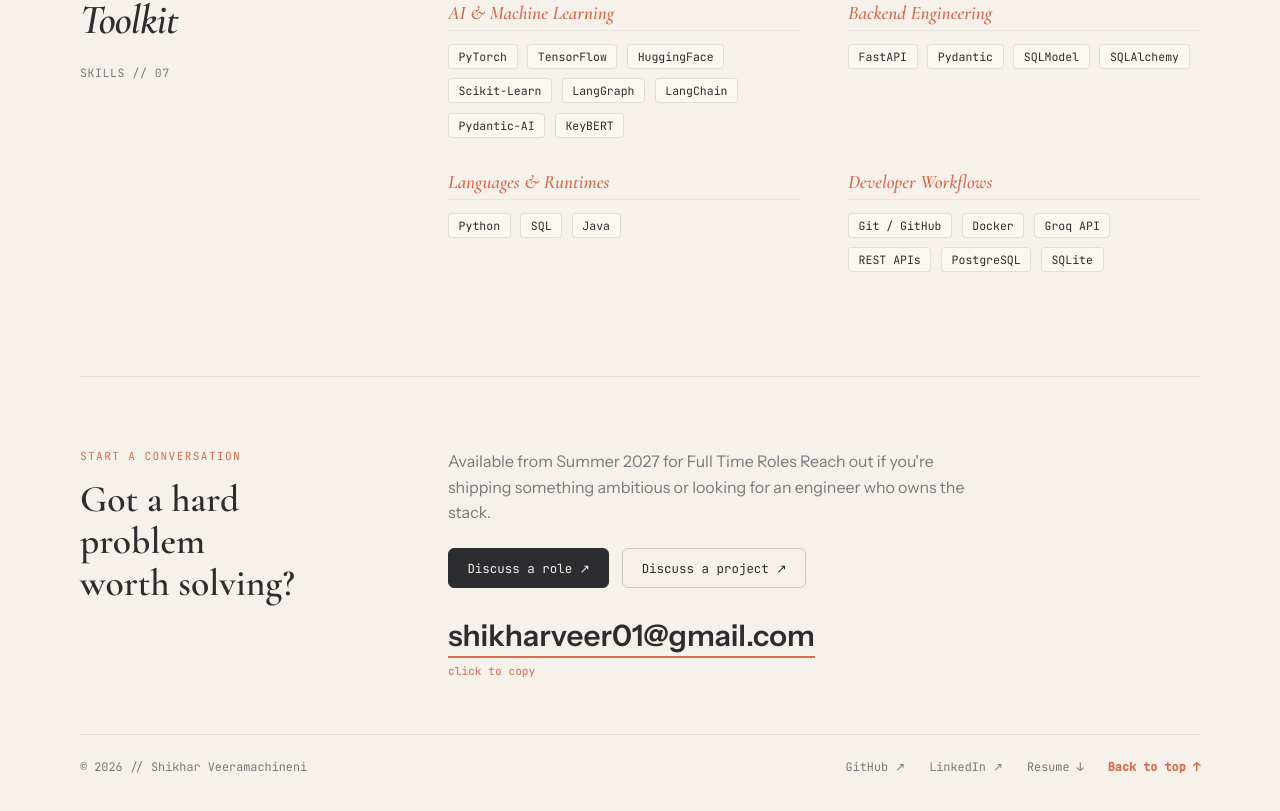
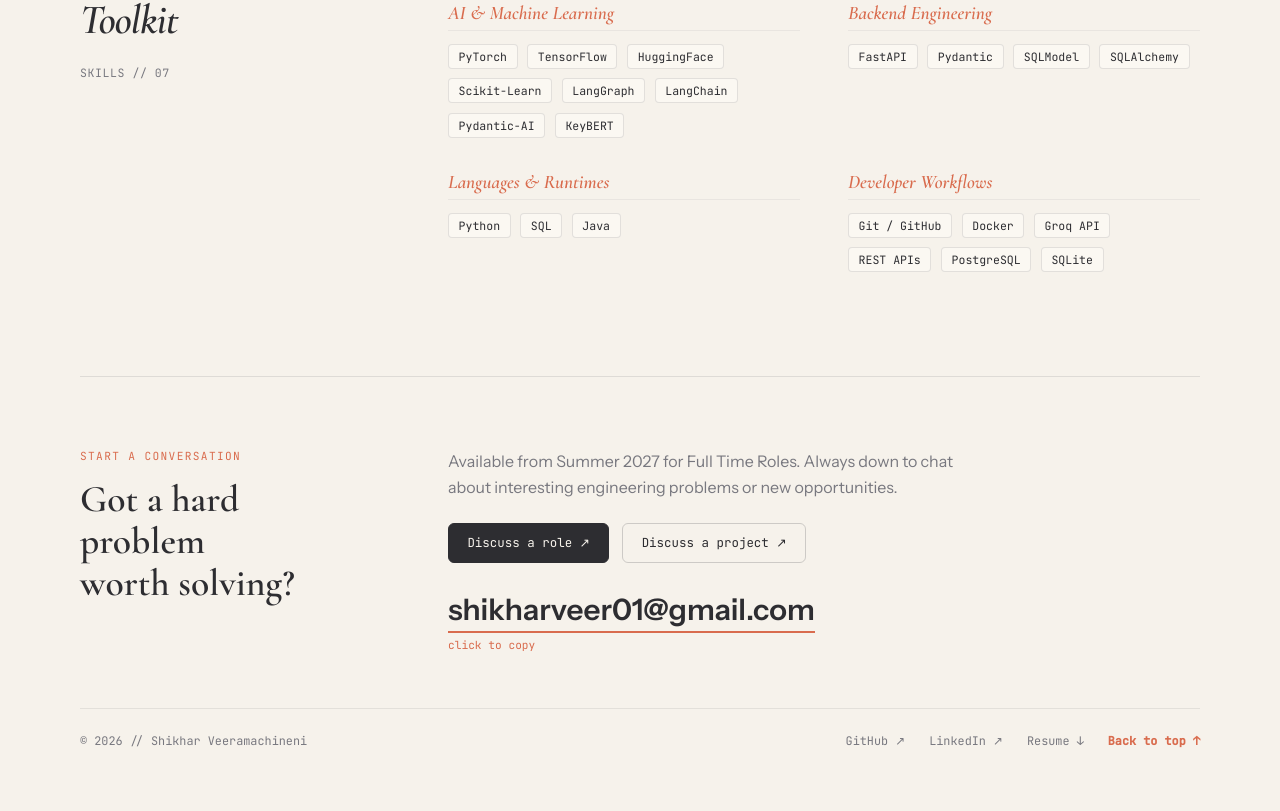
Before and after one commit to ShikharVeer10/ShikharVeer10.github.io, a React (Vite) app: page / in a window 1280 px wide. Shown: the part 6408-7219 px from the top of the page. Built offline with nearby package versions, Linux system fonts and the light colour scheme; no server answers.

Commit message:
Refine contact pitch copy

```diff
--- a/src/components/Footer.jsx
+++ b/src/components/Footer.jsx
@@ -22,7 +22,7 @@ export default function Footer() {
 
         <div className="contact-cta-right">
           <p className="contact-pitch">
-            {personalInfo.availability} Reach out if you&apos;re shipping something ambitious or looking for an engineer who owns the stack.
+            {personalInfo.availability}. Always down to chat about interesting engineering problems or new opportunities.
           </p>
 
           <div className="contact-actions">
```
